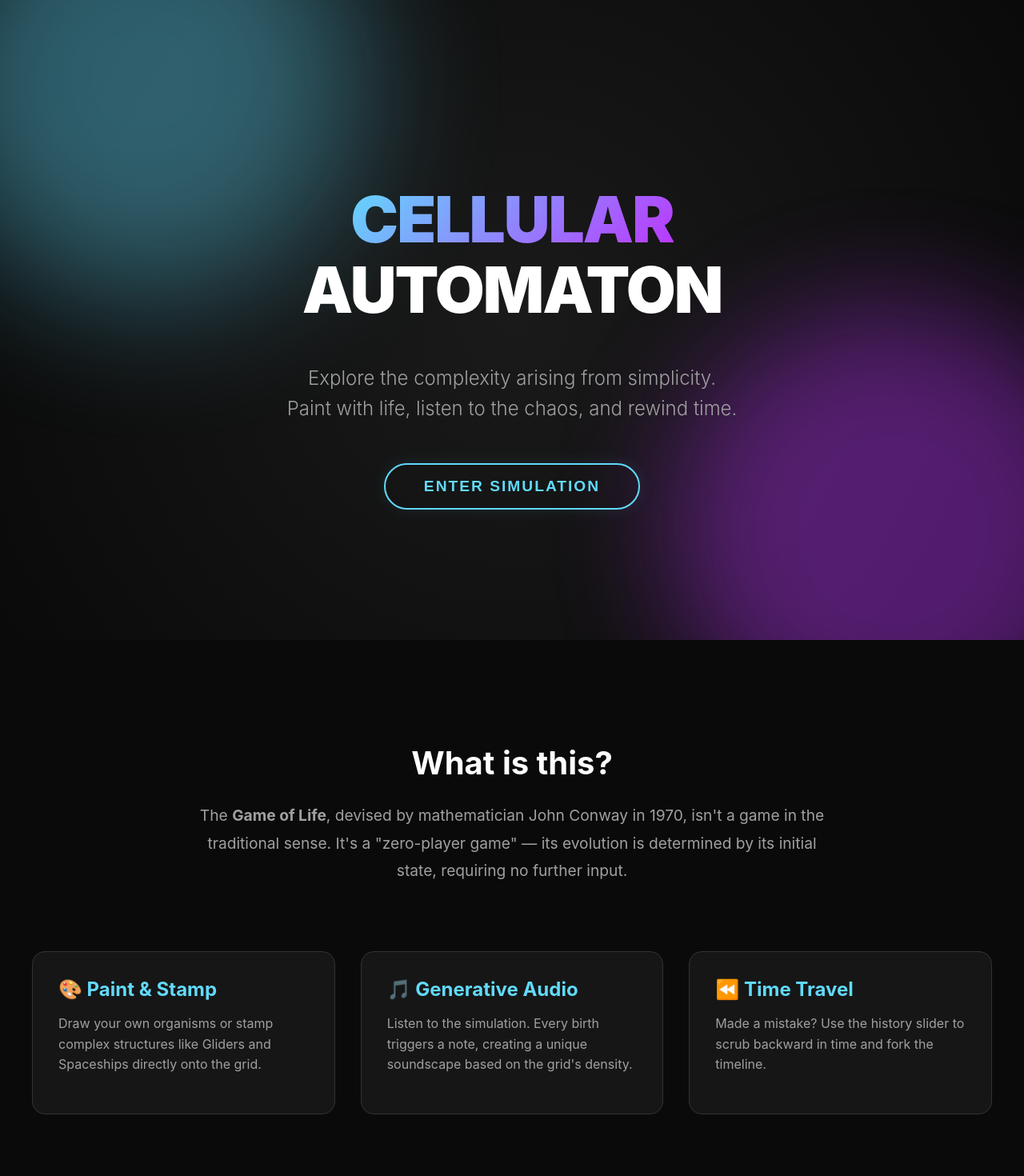
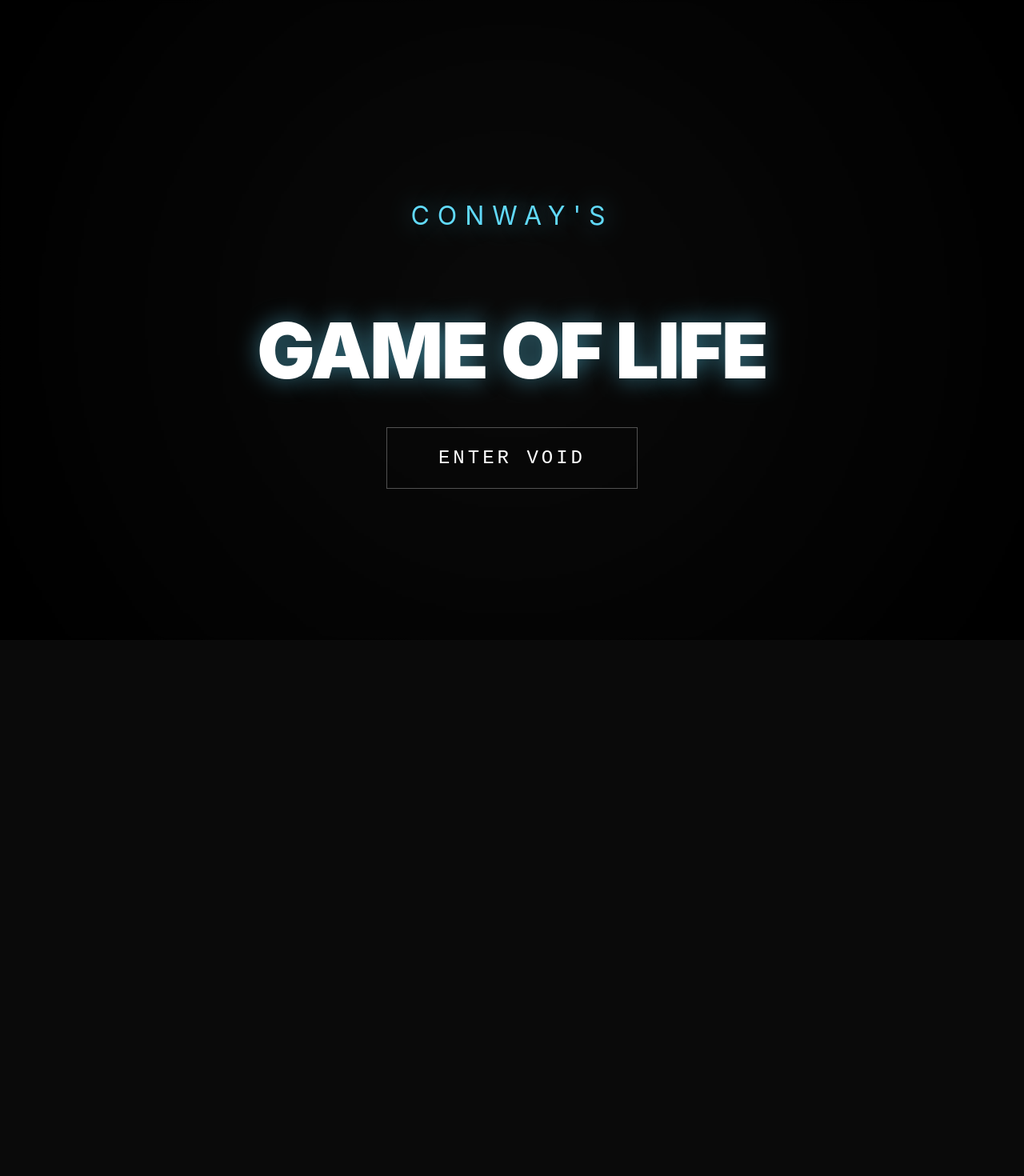
Before and after one commit to DSchneid/Game-of-Life, a React (Vite) app: page / in a window 1280 px wide. Shown: the top 1470 px of the page at 80% size. After the commit the page ends 800 px from the top, so only its background shows below. Built offline with nearby package versions, Linux system fonts and the light colour scheme.

Commit message:
feat: implement cinematic entry experience
- Replace 'SaaS' marketing landing page with an immersive 'Attract Mode'.
- Simulation runs in background immediately upon load.
- Add 'Cinematic Overlay' with 'ENTER VOID' interaction.
- Refactor GameOfLife to support UI-less rendering via 'enableUI' prop.

```diff
--- a/src/App.tsx
+++ b/src/App.tsx
@@ -1,74 +1,35 @@
-import { useRef } from 'react';
+import { useState } from 'react';
 import GameOfLife from './components/GameOfLife';
 import './index.css';
+import './intro.css';
 
 function App() {
-  const gameSectionRef = useRef<HTMLDivElement>(null);
-
-  const scrollToGame = () => {
-    gameSectionRef.current?.scrollIntoView({ behavior: 'smooth' });
-  };
+  const [isIntro, setIsIntro] = useState(true);
 
   return (
     <div className="app-container">
+      {/* Cinematic Title Overlay (Attract Mode) */}
+      {isIntro && (
+        <div className="intro-overlay">
+          <div className="intro-content">
+            <h1 className="intro-title">
+              <span className="intro-glitch">CONWAY'S</span>
+              <br />
+              GAME OF LIFE
+            </h1>
+            <button className="intro-cta" onClick={() => setIsIntro(false)}>
+              ENTER VOID
+            </button>
+          </div>
+        </div>
+      )}
 
-      {/* Hero Section */}
-      <section className="hero-section">
-        <div className="hero-content">
-          <h1 className="hero-title">
-            <span className="gradient-text">CELLULAR</span> AUTOMATON
-          </h1>
-          <p className="hero-subtitle">
-            Explore the complexity arising from simplicity. <br />
-            Paint with life, listen to the chaos, and rewind time.
-          </p>
-          <button className="hero-cta" onClick={scrollToGame}>
-            Enter Simulation
-          </button>
-        </div>
-        <div className="hero-background-elements">
-           <div className="blob blob-1"></div>
-           <div className="blob blob-2"></div>
+      {/* Game Section - Always rendered, controls hidden during intro */}
+      <section className="game-wrapper-section">
+        <div className="game-card">
+           <GameOfLife enableUI={!isIntro} />
         </div>
       </section>
-
-      {/* Introduction / Info Section */}
-      <section className="info-section">
-        <div className="info-card">
-          <h2>What is this?</h2>
-          <p>
-            The <strong>Game of Life</strong>, devised by mathematician John Conway in 1970, isn't a game in the traditional sense.
-            It's a "zero-player game" — its evolution is determined by its initial state, requiring no further input.
-          </p>
-        </div>
-
-        <div className="features-grid">
-           <div className="feature-item">
-              <h3>🎨 Paint & Stamp</h3>
-              <p>Draw your own organisms or stamp complex structures like Gliders and Spaceships directly onto the grid.</p>
-           </div>
-           <div className="feature-item">
-              <h3>🎵 Generative Audio</h3>
-              <p>Listen to the simulation. Every birth triggers a note, creating a unique soundscape based on the grid's density.</p>
-           </div>
-           <div className="feature-item">
-              <h3>⏪ Time Travel</h3>
-              <p>Made a mistake? Use the history slider to scrub backward in time and fork the timeline.</p>
-           </div>
-        </div>
-      </section>
-
-      {/* Game Section */}
-      <section className="game-wrapper-section" ref={gameSectionRef}>
-        <div className="game-card">
-           <GameOfLife />
-        </div>
-      </section>
-
-      {/* Footer */}
-      <footer className="app-footer">
-        <p>Built with React, Vite & TypeScript • 2026</p>
-      </footer>
     </div>
   );
 }
--- a/src/components/GameOfLife.tsx
+++ b/src/components/GameOfLife.tsx
@@ -139,7 +139,11 @@ Cell.displayName = 'MemoizedCell';
 
 // --- Main Component ---
 
-const GameOfLife: React.FC = () => {
+interface GameOfLifeProps {
+    enableUI?: boolean;
+}
+
+const GameOfLife: React.FC<GameOfLifeProps> = ({ enableUI = true }) => {
   // --- State ---
   const [numRows, setNumRows] = useState(40);
   const [numCols, setNumCols] = useState(50);
@@ -492,6 +496,7 @@ const GameOfLife: React.FC = () => {
       </div>
 
       {/* Glass HUD Container */}
+      {enableUI && (
       <div className="glass-hud-container">
 
         {/* Timeline Slider */}
@@ -590,9 +595,10 @@ const GameOfLife: React.FC = () => {
           </div>
         </div>
       </div>
+      )}
 
       {/* Settings Overlay */}
-      {showSettings && (
+      {enableUI && showSettings && (
           <div className="settings-panel glass-panel">
               <div className="settings-header">
                   <h3>Configuration</h3>
--- /dev/null
+++ b/src/intro.css
@@ -0,0 +1,71 @@
+/* src/index.css additions for Intro Overlay */
+
+.intro-overlay {
+    position: absolute;
+    top: 0;
+    left: 0;
+    width: 100vw;
+    height: 100vh;
+    z-index: 1000;
+    display: flex;
+    justify-content: center;
+    align-items: center;
+    background: rgba(0, 0, 0, 0.4); /* Slight dim to pop text */
+    backdrop-filter: blur(2px);
+}
+
+.intro-content {
+    text-align: center;
+    animation: fadeIn 2s ease-out;
+}
+
+.intro-title {
+    font-size: 6rem;
+    font-weight: 900;
+    line-height: 1;
+    letter-spacing: -2px;
+    color: #fff;
+    margin-bottom: 3rem;
+    text-shadow: 0 0 30px rgba(97, 218, 251, 0.5);
+}
+
+.intro-glitch {
+    font-size: 2rem;
+    color: var(--primary);
+    display: block;
+    margin-bottom: 0.5rem;
+    letter-spacing: 10px;
+    font-weight: 400;
+    text-transform: uppercase;
+}
+
+.intro-cta {
+    background: transparent;
+    color: #fff;
+    border: 1px solid rgba(255,255,255,0.3);
+    padding: 1.5rem 4rem;
+    font-size: 1.5rem;
+    letter-spacing: 4px;
+    text-transform: uppercase;
+    cursor: pointer;
+    transition: all 0.4s cubic-bezier(0.16, 1, 0.3, 1);
+    font-family: 'JetBrains Mono', monospace;
+}
+
+.intro-cta:hover {
+    background: #fff;
+    color: #000;
+    box-shadow: 0 0 50px rgba(255,255,255,0.5);
+    border-color: #fff;
+    transform: scale(1.05);
+}
+
+@keyframes fadeIn {
+    from { opacity: 0; transform: scale(0.95); }
+    to { opacity: 1; transform: scale(1); }
+}
+
+@media (max-width: 768px) {
+    .intro-title { font-size: 3rem; }
+    .intro-glitch { font-size: 1rem; }
+}
```
